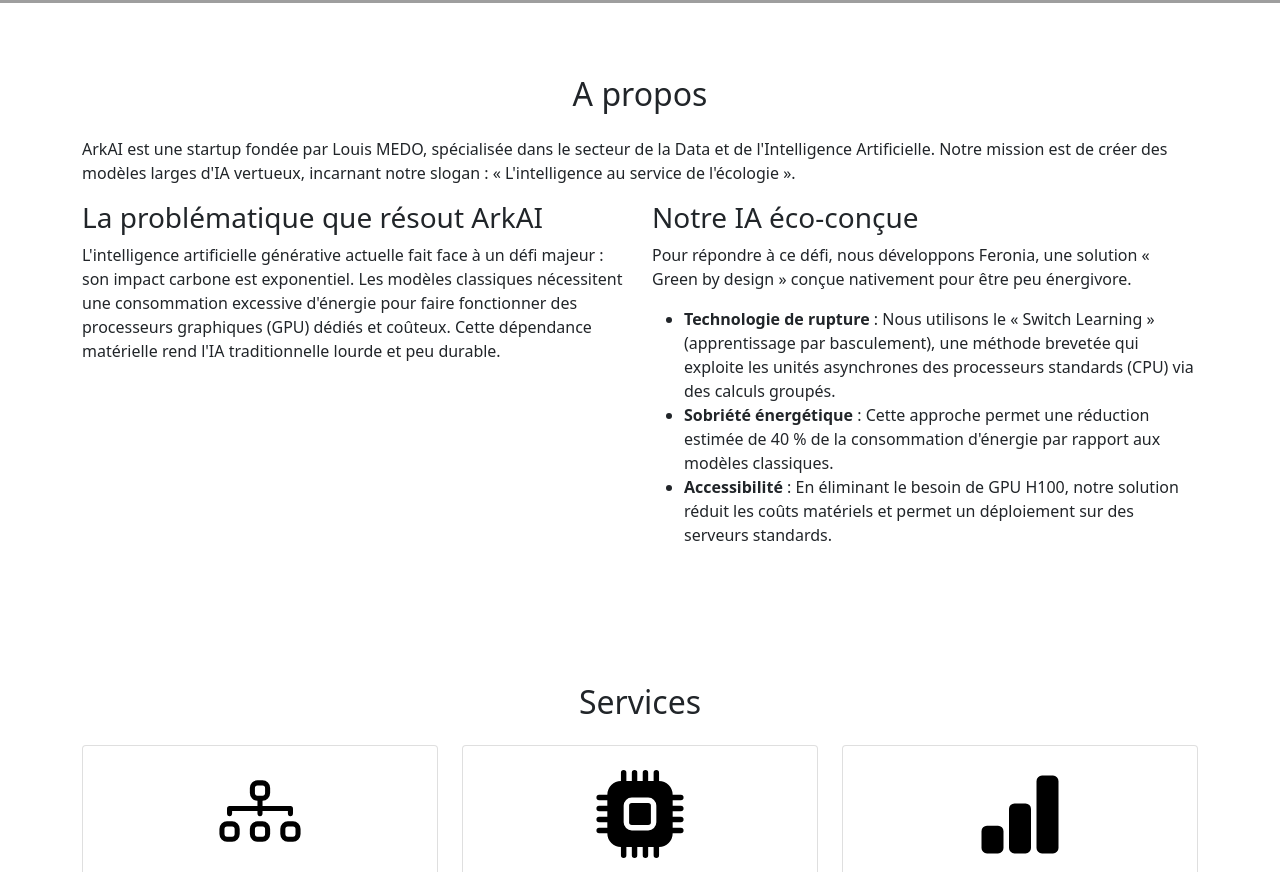
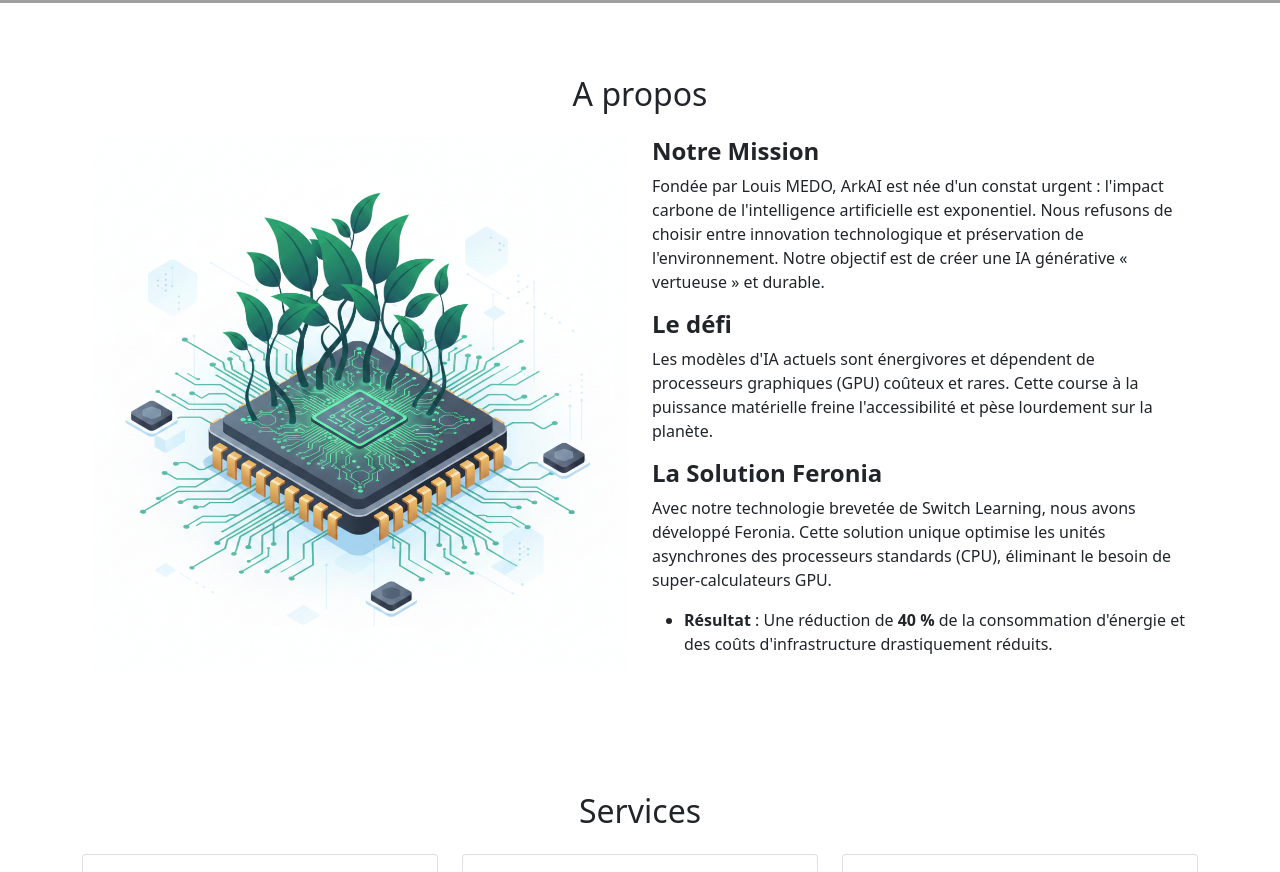
Before and after one commit to FireToak/bts-sio_boostrap-startup-arkai, a website: page index.html in a window 1280 px wide. Shown: the part 860-1732 px from the top of the page. Drawn offline with nearby package versions, Linux system fonts and the light colour scheme; grey boxes are pictures that could not be loaded.

Commit message:
Modification de la mise en forme de la section A propos

```diff
--- a/index.html
+++ b/index.html
@@ -43,49 +43,42 @@
 
     <!-- HERO -->
     <section class="hero vh-100 w-100 text-center d-flex flex-column align-items-center justify-content-center">
-        <h1 class="text-white mb-4">"Une IA au service de l'écologie"</h1>
+        <h1 class="text-white">ArkAI</h1>
+        <p class="text-white mb-4">"Une IA au service de l'écologie"</p>
         <button class="btn btn-primary btn-lg px-5 py-3">Découvrez-nous</button>
     </section>
 
     <!-- Section A propros -->
     <section class="py-5"> <div class="container"> <h2 class="text-center m-4">A propos</h2>
-            <div>
+      <div class="container">
+        <div class="row justify-content-center">
+
+          <div class="col-12 col-md-6 col-lg-6">
+            <img src="img/illustrations/illustration-cpu-green-arkai.png" class="w-100 h-100" alt="Illustration d'un processeur avec des feuilles au-dessus">
+          </div>
+
+          <div class="col-12 col-md-6 col-lg-6 d-flex flex-column justify-content-center">
+            <h4 class="fw-bold">Notre Mission</h4>
             <p>
-                ArkAI est une startup fondée par Louis MEDO, spécialisée dans le secteur de la Data
-                et de l'Intelligence Artificielle. Notre mission est de créer des modèles larges d'IA
-                vertueux, incarnant notre slogan : « L'intelligence au service de l'écologie ».
+              Fondée par Louis MEDO, ArkAI est née d'un constat urgent : l'impact carbone de
+              l'intelligence artificielle est exponentiel. Nous refusons de choisir entre
+              innovation technologique et préservation de l'environnement. Notre objectif est de
+              créer une IA générative « vertueuse » et durable.
             </p>
-            </div>
-            <div class="row">
-                 <div class="col-6">
-                    <h3>La problématique que résout ArkAI</h3>
+            <h4 class="fw-bold">Le défi</h4>
             <p>
-                      L'intelligence artificielle générative actuelle fait face à un défi majeur : son
-                      impact carbone est exponentiel. Les modèles classiques nécessitent une consommation
-                      excessive d'énergie pour faire fonctionner des processeurs graphiques (GPU) dédiés et
-                      coûteux. Cette dépendance matérielle rend l'IA traditionnelle lourde et peu durable.
+              Les modèles d'IA actuels sont énergivores et dépendent de processeurs graphiques
+              (GPU) coûteux et rares. Cette course à la puissance matérielle freine l'accessibilité
+              et pèse lourdement sur la planète.
             </p>
-                </div>
-                <div class="col-6">
-                    <h3>Notre IA éco-conçue</h3>
+            <h4 class="fw-bold">La Solution Feronia</h4>
             <p>
-                      Pour répondre à ce défi, nous développons Feronia, une solution « Green by design » conçue
-                      nativement pour être peu énergivore.
+              Avec notre technologie brevetée de Switch Learning, nous avons développé Feronia. Cette
+              solution unique optimise les unités asynchrones des processeurs standards (CPU), éliminant
+              le besoin de super-calculateurs GPU.
             </p>
             <ul>
-                      <li>
-                        <span class="fw-bold">Technologie de rupture</span> : Nous utilisons le « Switch Learning » (apprentissage par basculement),
-                        une méthode brevetée qui exploite les unités asynchrones des processeurs standards (CPU) via des
-                        calculs groupés.
-                      </li>
-                      <li>
-                        <span class="fw-bold">Sobriété énergétique</span> : Cette approche permet une réduction estimée de 40 % de la consommation
-                        d'énergie par rapport aux modèles classiques.
-                      </li>
-                      <li>
-                        <span class="fw-bold">Accessibilité</span> : En éliminant le besoin de GPU H100, notre solution réduit les coûts matériels
-                        et permet un déploiement sur des serveurs standards.
-                      </li>
+              <li><span class="fw-bold">Résultat</span> : Une réduction de <span class="fw-bold">40 %</span> de la consommation d'énergie et des coûts d'infrastructure drastiquement réduits.</li>
             </ul>
           </div>
         </div>
@@ -97,7 +90,7 @@
         <h2 class="text-center m-4">Services</h2>
 
         <!--- Cartes services --->
-          <div class="row justify-content-center g-4 ">
+          <div class="row justify-content-center g-4">
 
             <!--- Carte Licences API B2B -->
             <div class="col-12 col-md-6 col-lg-4 d-flex justify-content-center w-20 h-100">
```
Also changed, not shown: img/illustrations/illustration-cpu-green-arkai.png (added). Lines whose indentation alone changed are shown as unchanged.
